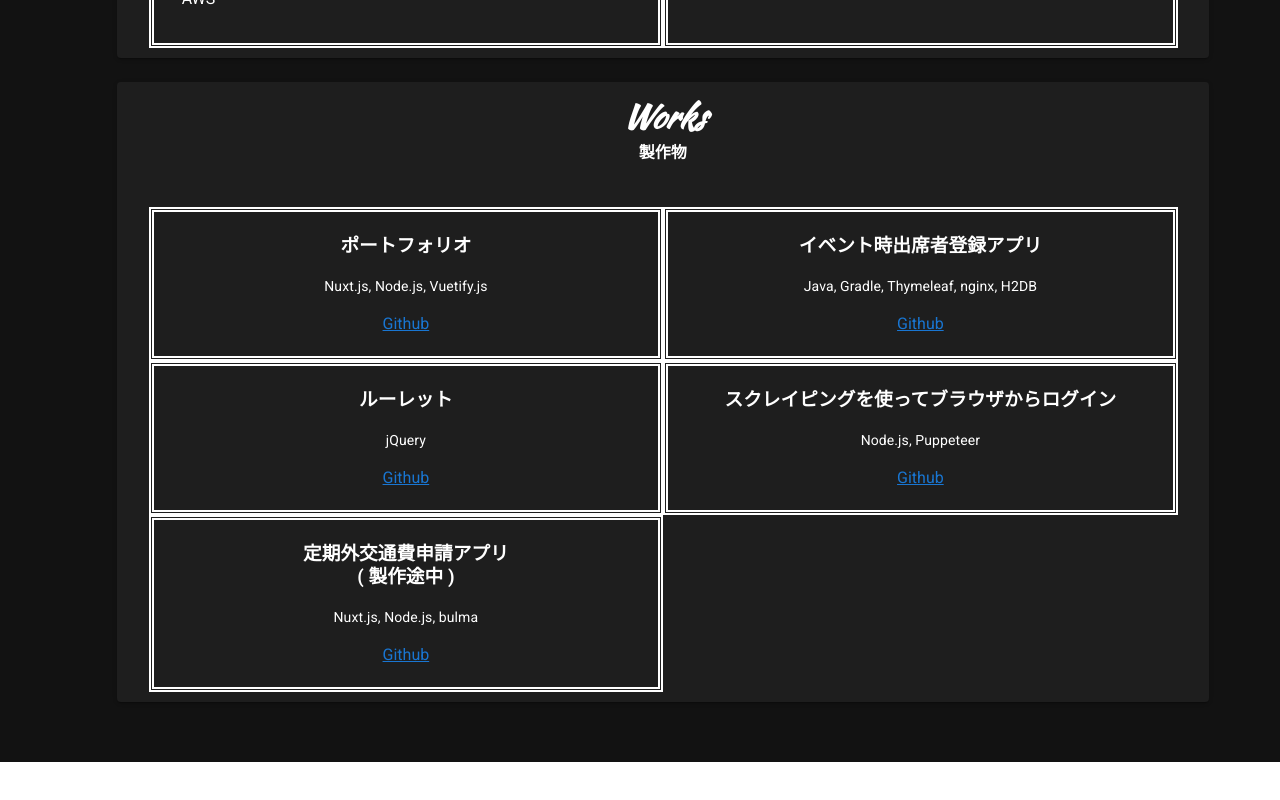
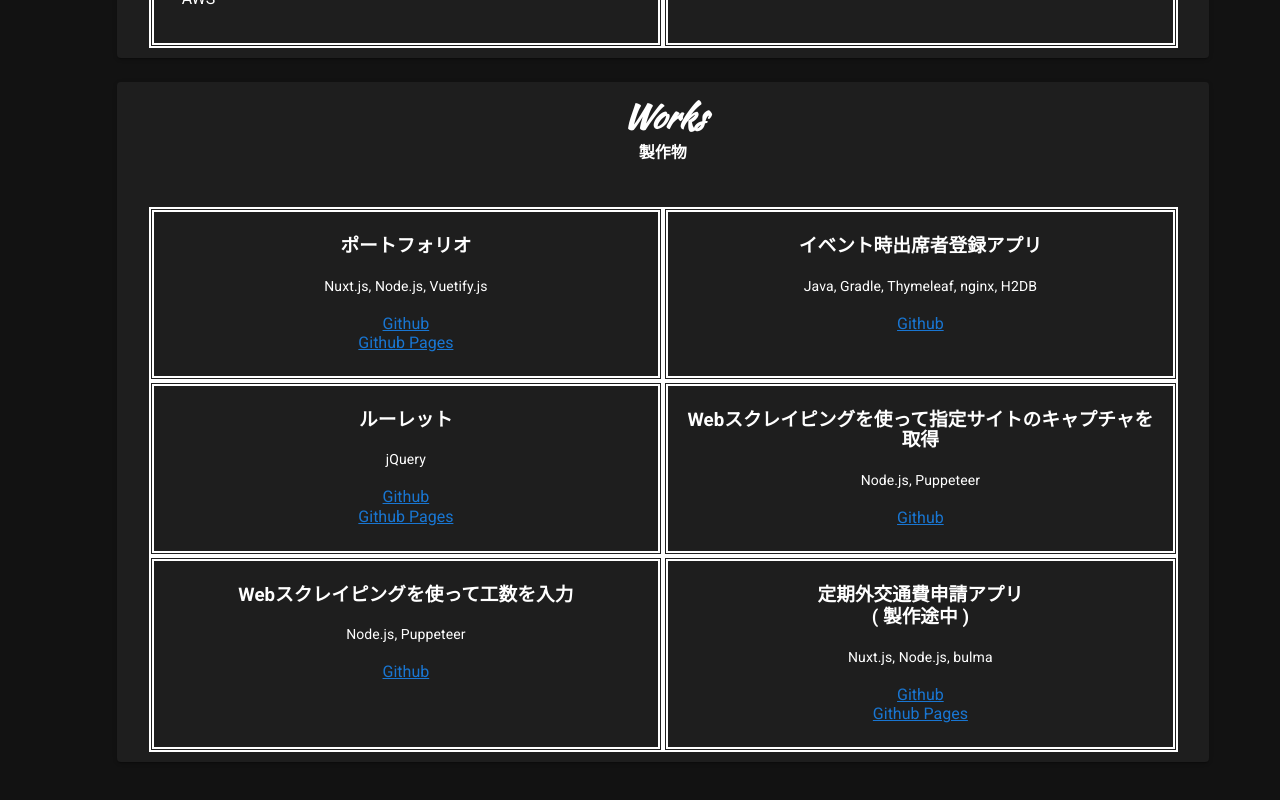
Before and after one commit to m5e2/Self-Introduction, a Nuxt app: page / in a window 1280 px wide. Shown: the part 3005-3805 px from the top of the page. Before the commit the page ends 3767 px from the top, so only its background shows below. Built offline with nearby package versions, Linux system fonts and the light colour scheme.

Commit message:
Update index.vue

```diff
--- a/pages/index.vue
+++ b/pages/index.vue
@@ -105,6 +105,7 @@
                   <h3>ポートフォリオ</h3>
                   <v-card-subtitle>Nuxt.js, Node.js, Vuetify.js</v-card-subtitle>
                   <a href="https://github.com/m5e2/Self-Introduction">Github</a>
+                  <a href="https://m5e2.github.io/Self-Introduction/">Github Pages</a>
                 </v-list-item-content>
               </v-col>
               <v-col class="content-style" cols="6">
@@ -119,13 +120,23 @@
                   <h3>ルーレット</h3>
                   <v-card-subtitle>jQuery</v-card-subtitle>
                   <a href="https://github.com/m5e/Practice-Roulette-Machine">Github</a>
+                  <a
+                    href="https://m5e.github.io/Practice-Roulette-Machine/roulette.html"
+                  >Github Pages</a>
                 </v-list-item-content>
               </v-col>
               <v-col class="content-style" cols="6">
                 <v-list-item-content>
-                  <h3>スクレイピングを使ってブラウザからログイン</h3>
+                  <h3>Webスクレイピングを使って指定サイトのキャプチャを取得</h3>
                   <v-card-subtitle>Node.js, Puppeteer</v-card-subtitle>
                   <a href="https://github.com/m5e/login_site">Github</a>
+                </v-list-item-content>
+              </v-col>
+              <v-col class="content-style" cols="6">
+                <v-list-item-content>
+                  <h3>Webスクレイピングを使って工数を入力</h3>
+                  <v-card-subtitle>Node.js, Puppeteer</v-card-subtitle>
+                  <a href="https://github.com/m5e/tact_input_app">Github</a>
                 </v-list-item-content>
               </v-col>
               <v-col class="content-style" cols="6">
@@ -134,6 +145,7 @@
                   <h3>( 製作途中 )</h3>
                   <v-card-subtitle>Nuxt.js, Node.js, bulma</v-card-subtitle>
                   <a href="https://github.com/m5e/transportation-expenses">Github</a>
+                  <a href="https://m5e.github.io/transportation-expenses/">Github Pages</a>
                 </v-list-item-content>
               </v-col>
             </v-row>
```
Also changed, not shown: 2 other files (tests, documents, lock files or other folders).
